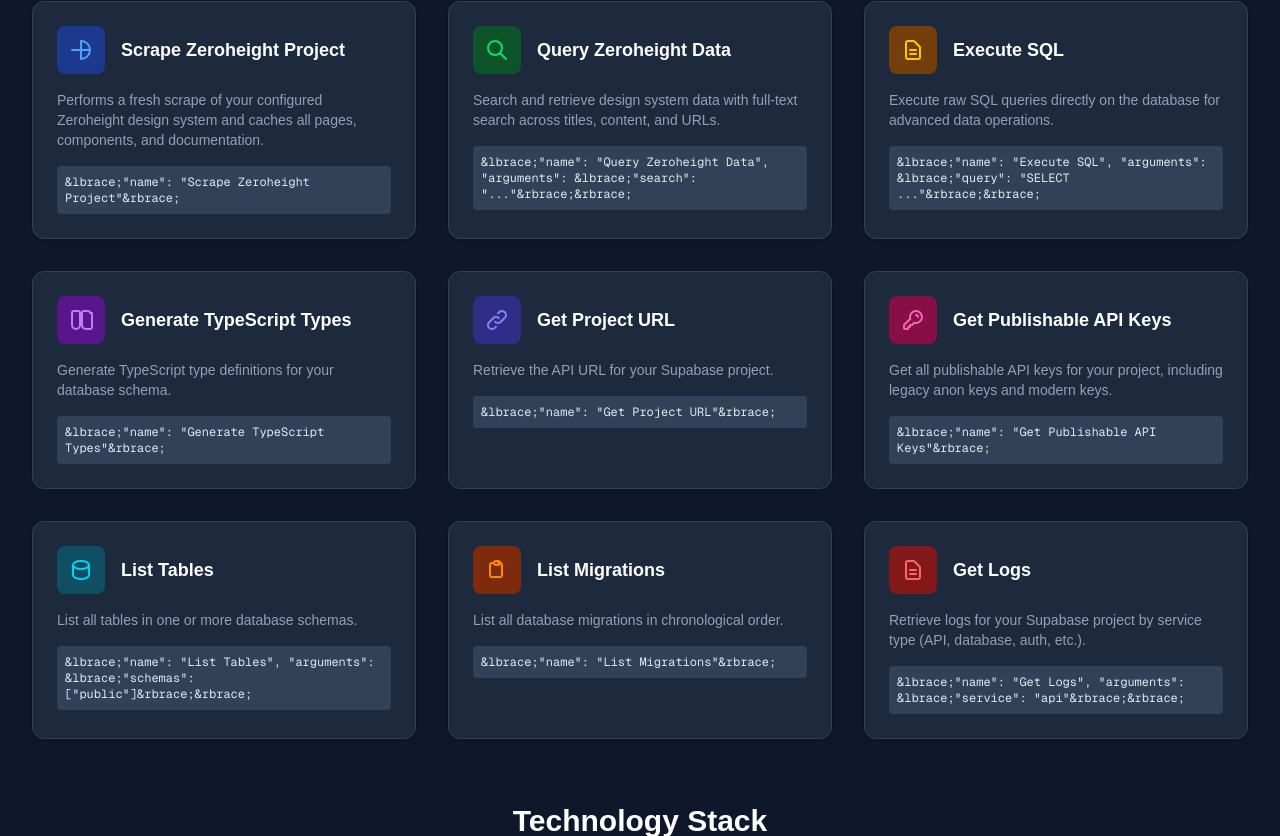
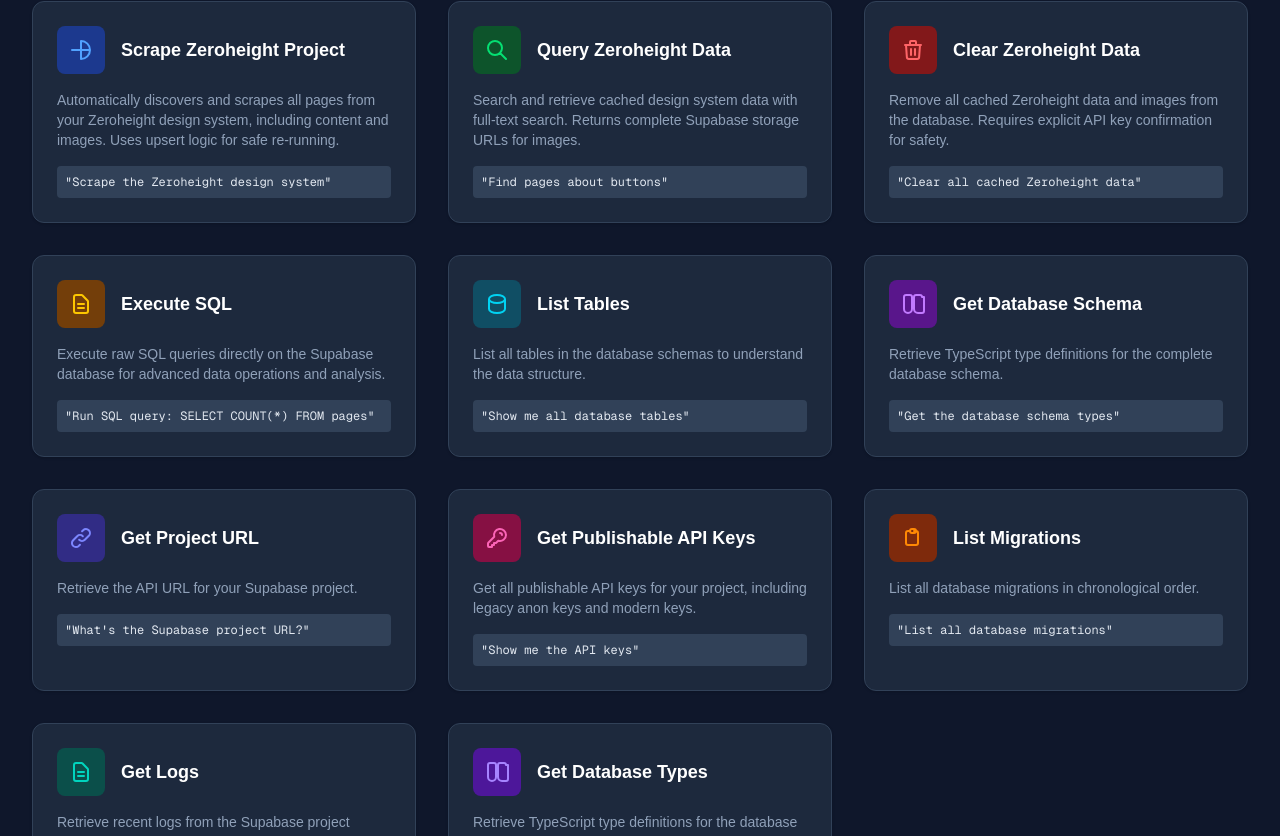
Before and after one commit to drexxdk/zeroheight-mcp, a Next.js app: page / in a window 1280 px wide. Shown: the part 1484-2320 px from the top of the page. Built offline with nearby package versions, Linux system fonts and the light colour scheme.

Commit message:
improved frontpage and readme

```diff
--- a/app/page.tsx
+++ b/app/page.tsx
@@ -361,12 +361,12 @@
                 </h3>
               </div>
               <p className="mb-4 text-sm text-slate-400">
-                Performs a fresh scrape of your configured Zeroheight design
-                system and caches all pages, components, and documentation.
+                Automatically discovers and scrapes all pages from your
+                Zeroheight design system, including content and images. Uses
+                upsert logic for safe re-running.
               </p>
               <code className="block rounded bg-slate-700 p-2 font-mono text-xs text-slate-200">
-                &lbrace;&quot;name&quot;: &quot;Scrape Zeroheight
-                Project&quot;&rbrace;
+                &quot;Scrape the Zeroheight design system&quot;
               </code>
             </div>
 
@@ -393,13 +393,42 @@
                 </h3>
               </div>
               <p className="mb-4 text-sm text-slate-400">
-                Search and retrieve design system data with full-text search
-                across titles, content, and URLs.
+                Search and retrieve cached design system data with full-text
+                search. Returns complete Supabase storage URLs for images.
               </p>
               <code className="block rounded bg-slate-700 p-2 font-mono text-xs text-slate-200">
-                &lbrace;&quot;name&quot;: &quot;Query Zeroheight Data&quot;,
-                &quot;arguments&quot;: &lbrace;&quot;search&quot;:
-                &quot;...&quot;&rbrace;&rbrace;
+                &quot;Find pages about buttons&quot;
+              </code>
+            </div>
+
+            {/* Clear Zeroheight Data */}
+            <div className="rounded-xl border border-slate-700 bg-slate-800 p-6 shadow-sm">
+              <div className="mb-4 flex items-center">
+                <div className="mr-4 flex h-12 w-12 items-center justify-center rounded-lg bg-red-900">
+                  <svg
+                    className="h-6 w-6 text-red-400"
+                    fill="none"
+                    stroke="currentColor"
+                    viewBox="0 0 24 24"
+                  >
+                    <path
+                      strokeLinecap="round"
+                      strokeLinejoin="round"
+                      strokeWidth={2}
+                      d="M19 7l-.867 12.142A2 2 0 0116.138 21H7.862a2 2 0 01-1.995-1.858L5 7m5 4v6m4-6v6m1-10V4a1 1 0 00-1-1h-4a1 1 0 00-1 1v3M4 7h16"
+                    />
+                  </svg>
+                </div>
+                <h3 className="text-lg font-semibold text-white">
+                  Clear Zeroheight Data
+                </h3>
+              </div>
+              <p className="mb-4 text-sm text-slate-400">
+                Remove all cached Zeroheight data and images from the database.
+                Requires explicit API key confirmation for safety.
+              </p>
+              <code className="block rounded bg-slate-700 p-2 font-mono text-xs text-slate-200">
+                &quot;Clear all cached Zeroheight data&quot;
               </code>
             </div>
 
@@ -426,17 +455,46 @@
                 </h3>
               </div>
               <p className="mb-4 text-sm text-slate-400">
-                Execute raw SQL queries directly on the database for advanced
-                data operations.
+                Execute raw SQL queries directly on the Supabase database for
+                advanced data operations and analysis.
               </p>
               <code className="block rounded bg-slate-700 p-2 font-mono text-xs text-slate-200">
-                &lbrace;&quot;name&quot;: &quot;Execute SQL&quot;,
-                &quot;arguments&quot;: &lbrace;&quot;query&quot;: &quot;SELECT
-                ...&quot;&rbrace;&rbrace;
+                &quot;Run SQL query: SELECT COUNT(*) FROM pages&quot;
               </code>
             </div>
 
-            {/* Generate TypeScript Types */}
+            {/* List Tables */}
+            <div className="rounded-xl border border-slate-700 bg-slate-800 p-6 shadow-sm">
+              <div className="mb-4 flex items-center">
+                <div className="mr-4 flex h-12 w-12 items-center justify-center rounded-lg bg-cyan-900">
+                  <svg
+                    className="h-6 w-6 text-cyan-400"
+                    fill="none"
+                    stroke="currentColor"
+                    viewBox="0 0 24 24"
+                  >
+                    <path
+                      strokeLinecap="round"
+                      strokeLinejoin="round"
+                      strokeWidth={2}
+                      d="M4 7v10c0 2.21 3.582 4 8 4s8-1.79 8-4V7M4 7c0 2.21 3.582 4 8 4s8-1.79 8-4M4 7c0-2.21 3.582-4 8-4s8 1.79 8 4"
+                    />
+                  </svg>
+                </div>
+                <h3 className="text-lg font-semibold text-white">
+                  List Tables
+                </h3>
+              </div>
+              <p className="mb-4 text-sm text-slate-400">
+                List all tables in the database schemas to understand the data
+                structure.
+              </p>
+              <code className="block rounded bg-slate-700 p-2 font-mono text-xs text-slate-200">
+                &quot;Show me all database tables&quot;
+              </code>
+            </div>
+
+            {/* Get Database Schema */}
             <div className="rounded-xl border border-slate-700 bg-slate-800 p-6 shadow-sm">
               <div className="mb-4 flex items-center">
                 <div className="mr-4 flex h-12 w-12 items-center justify-center rounded-lg bg-purple-900">
@@ -455,15 +513,15 @@
                   </svg>
                 </div>
                 <h3 className="text-lg font-semibold text-white">
-                  Generate TypeScript Types
+                  Get Database Schema
                 </h3>
               </div>
               <p className="mb-4 text-sm text-slate-400">
-                Generate TypeScript type definitions for your database schema.
+                Retrieve TypeScript type definitions for the complete database
+                schema.
               </p>
               <code className="block rounded bg-slate-700 p-2 font-mono text-xs text-slate-200">
-                &lbrace;&quot;name&quot;: &quot;Generate TypeScript
-                Types&quot;&rbrace;
+                &quot;Get the database schema types&quot;
               </code>
             </div>
 
@@ -493,7 +551,7 @@
                 Retrieve the API URL for your Supabase project.
               </p>
               <code className="block rounded bg-slate-700 p-2 font-mono text-xs text-slate-200">
-                &lbrace;&quot;name&quot;: &quot;Get Project URL&quot;&rbrace;
+                &quot;What&apos;s the Supabase project URL?&quot;
               </code>
             </div>
 
@@ -524,40 +582,7 @@
                 anon keys and modern keys.
               </p>
               <code className="block rounded bg-slate-700 p-2 font-mono text-xs text-slate-200">
-                &lbrace;&quot;name&quot;: &quot;Get Publishable API
-                Keys&quot;&rbrace;
-              </code>
-            </div>
-
-            {/* List Tables */}
-            <div className="rounded-xl border border-slate-700 bg-slate-800 p-6 shadow-sm">
-              <div className="mb-4 flex items-center">
-                <div className="mr-4 flex h-12 w-12 items-center justify-center rounded-lg bg-cyan-900">
-                  <svg
-                    className="h-6 w-6 text-cyan-400"
-                    fill="none"
-                    stroke="currentColor"
-                    viewBox="0 0 24 24"
-                  >
-                    <path
-                      strokeLinecap="round"
-                      strokeLinejoin="round"
-                      strokeWidth={2}
-                      d="M4 7v10c0 2.21 3.582 4 8 4s8-1.79 8-4V7M4 7c0 2.21 3.582 4 8 4s8-1.79 8-4M4 7c0-2.21 3.582-4 8-4s8 1.79 8 4"
-                    />
-                  </svg>
-                </div>
-                <h3 className="text-lg font-semibold text-white">
-                  List Tables
-                </h3>
-              </div>
-              <p className="mb-4 text-sm text-slate-400">
-                List all tables in one or more database schemas.
-              </p>
-              <code className="block rounded bg-slate-700 p-2 font-mono text-xs text-slate-200">
-                &lbrace;&quot;name&quot;: &quot;List Tables&quot;,
-                &quot;arguments&quot;: &lbrace;&quot;schemas&quot;:
-                [&quot;public&quot;]&rbrace;&rbrace;
+                &quot;Show me the API keys&quot;
               </code>
             </div>
 
@@ -587,16 +612,16 @@
                 List all database migrations in chronological order.
               </p>
               <code className="block rounded bg-slate-700 p-2 font-mono text-xs text-slate-200">
-                &lbrace;&quot;name&quot;: &quot;List Migrations&quot;&rbrace;
+                &quot;List all database migrations&quot;
               </code>
             </div>
 
             {/* Get Logs */}
             <div className="rounded-xl border border-slate-700 bg-slate-800 p-6 shadow-sm">
               <div className="mb-4 flex items-center">
-                <div className="mr-4 flex h-12 w-12 items-center justify-center rounded-lg bg-red-900">
+                <div className="mr-4 flex h-12 w-12 items-center justify-center rounded-lg bg-teal-900">
                   <svg
-                    className="h-6 w-6 text-red-400"
+                    className="h-6 w-6 text-teal-400"
                     fill="none"
                     stroke="currentColor"
                     viewBox="0 0 24 24"
@@ -612,13 +637,40 @@
                 <h3 className="text-lg font-semibold text-white">Get Logs</h3>
               </div>
               <p className="mb-4 text-sm text-slate-400">
-                Retrieve logs for your Supabase project by service type (API,
-                database, auth, etc.).
+                Retrieve recent logs from the Supabase project database.
               </p>
               <code className="block rounded bg-slate-700 p-2 font-mono text-xs text-slate-200">
-                &lbrace;&quot;name&quot;: &quot;Get Logs&quot;,
-                &quot;arguments&quot;: &lbrace;&quot;service&quot;:
-                &quot;api&quot;&rbrace;&rbrace;
+                &quot;Show me the recent logs&quot;
+              </code>
+            </div>
+
+            {/* Get Database Types */}
+            <div className="rounded-xl border border-slate-700 bg-slate-800 p-6 shadow-sm">
+              <div className="mb-4 flex items-center">
+                <div className="mr-4 flex h-12 w-12 items-center justify-center rounded-lg bg-violet-900">
+                  <svg
+                    className="h-6 w-6 text-violet-400"
+                    fill="none"
+                    stroke="currentColor"
+                    viewBox="0 0 24 24"
+                  >
+                    <path
+                      strokeLinecap="round"
+                      strokeLinejoin="round"
+                      strokeWidth={2}
+                      d="M7 21a4 4 0 01-4-4V5a2 2 0 012-2h4a2 2 0 012 2v12a4 4 0 01-4 4zM21 5a2 2 0 00-2-2h-4a2 2 0 00-2 2v12a4 4 0 004 4h4a2 2 0 002-2V5z"
+                    />
+                  </svg>
+                </div>
+                <h3 className="text-lg font-semibold text-white">
+                  Get Database Types
+                </h3>
+              </div>
+              <p className="mb-4 text-sm text-slate-400">
+                Retrieve TypeScript type definitions for the database schema.
+              </p>
+              <code className="block rounded bg-slate-700 p-2 font-mono text-xs text-slate-200">
+                &quot;Get the database type definitions&quot;
               </code>
             </div>
           </div>
@@ -789,7 +841,7 @@
       {/* Footer */}
       <footer className="px-8 py-4 border-t border-slate-700/50">
         <p className="text-slate-300 text-center">
-          © Zeroheight MCP {new Date().getFullYear()}. All rights reserved.
+          © Zeroheight MCP {new Date().getFullYear()}
         </p>
       </footer>
     </div>
```
Also changed, not shown: 1 other file (tests, documents, lock files or other folders).
